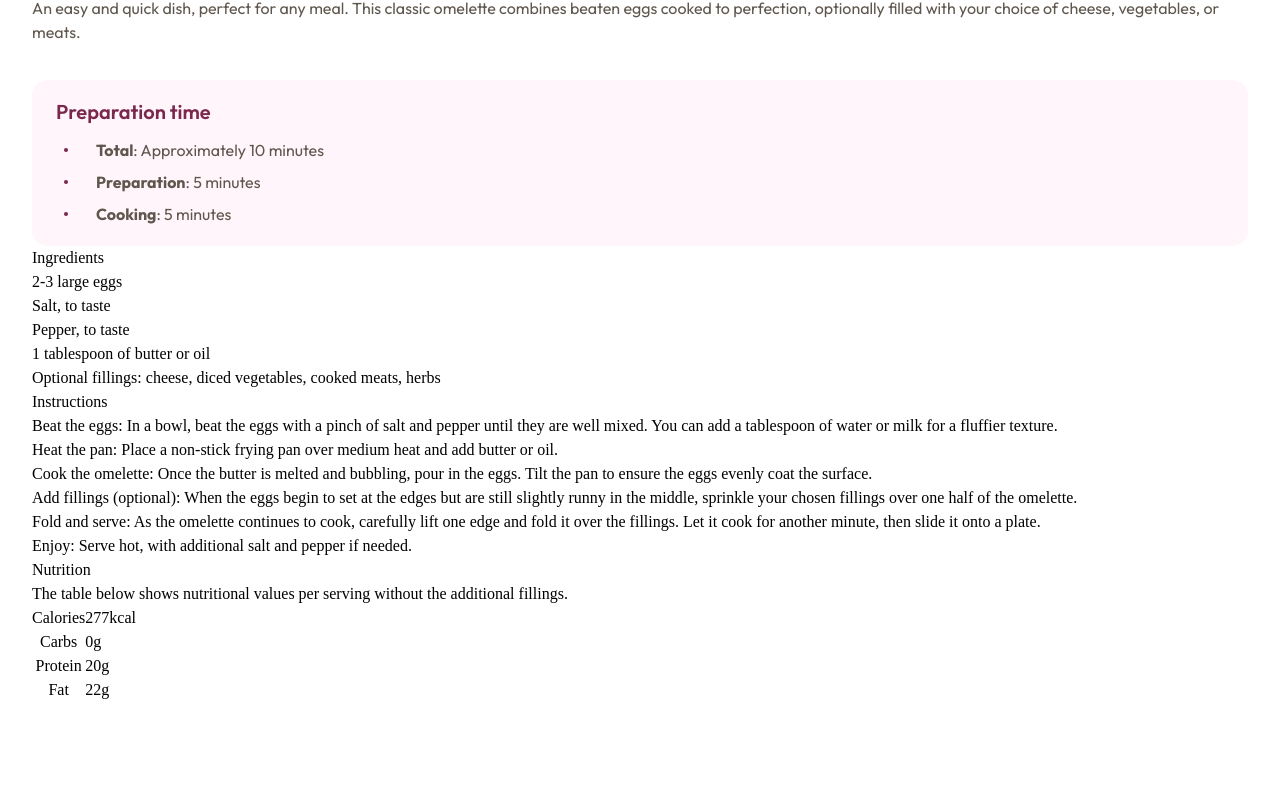
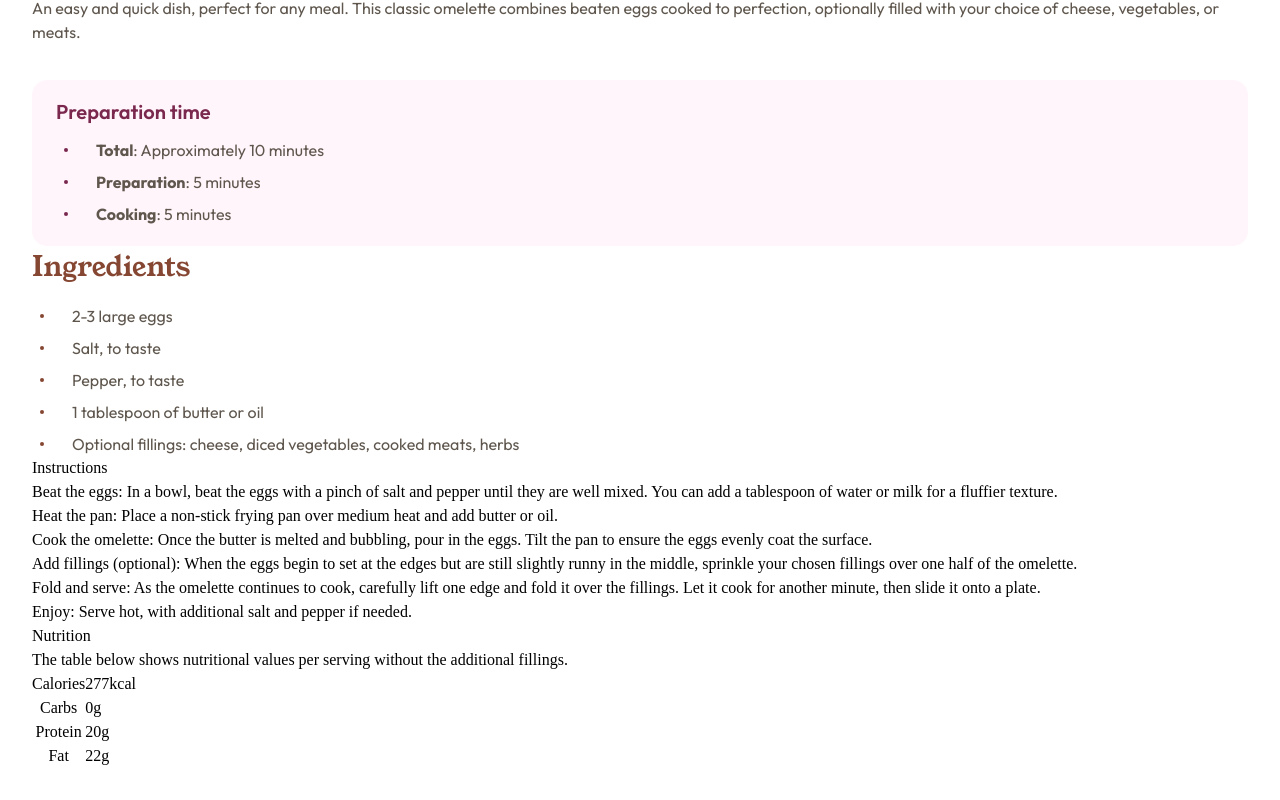
Before and after one commit to VenusY/frontend-mentor-recipe-page, a React app: page / in a window 1280 px wide. Shown: the part 681-1481 px from the top of the page. Before the commit the page ends 1415 px from the top, so only its background shows below. Built offline with nearby package versions, Linux system fonts and the light colour scheme.

Commit message:
Style ingredients section

```diff
--- a/src/components/Ingredients.jsx
+++ b/src/components/Ingredients.jsx
@@ -1,30 +1,38 @@
+import '../styles/scss/Ingredients.scss';
+
 export default function Ingredients() {
   return (
-    <section className='ingredients'>
-      <h2 className='card__heading'>Ingredients</h2>
+    <section className='ingredients card__section'>
+      <h2 className='card__heading heading'>Ingredients</h2>
 
       <ul className='ingredients__list'>
         <li className='ingredients__list-item'>
           <div className='ingredients__list-marker'></div>
-          <span className='ingredients__ingredient'>2-3 large eggs</span>
+          <span className='ingredients__ingredient paragraph'>
+            2-3 large eggs
+          </span>
         </li>
         <li className='ingredients__list-item'>
           <div className='ingredients__list-marker'></div>
-          <span className='ingredients__ingredient'>Salt, to taste</span>
+          <span className='ingredients__ingredient paragraph'>
+            Salt, to taste
+          </span>
         </li>
         <li className='ingredients__list-item'>
           <div className='ingredients__list-marker'></div>
-          <span className='ingredients__ingredient'>Pepper, to taste</span>
+          <span className='ingredients__ingredient paragraph'>
+            Pepper, to taste
+          </span>
         </li>
         <li className='ingredients__list-item'>
           <div className='ingredients__list-marker'></div>
-          <span className='ingredients__ingredient'>
+          <span className='ingredients__ingredient paragraph'>
             1 tablespoon of butter or oil
           </span>
         </li>
         <li className='ingredients__list-item'>
           <div className='ingredients__list-marker'></div>
-          <span className='ingredients__ingredient'>
+          <span className='ingredients__ingredient paragraph'>
             Optional fillings: cheese, diced vegetables, cooked meats, herbs
           </span>
         </li>
--- /dev/null
+++ b/src/styles/scss/Ingredients.scss
@@ -0,0 +1,22 @@
+@use './util' as u;
+
+.ingredients {
+  &__list-item {
+    display: flex;
+    align-items: center;
+    gap: 28px;
+
+    &:not(:last-child) {
+      margin-bottom: u.rem(8);
+    }
+  }
+
+  &__list-marker {
+    flex-shrink: 0;
+    width: 4px;
+    height: 4px;
+    margin-left: 8px;
+    background: var(--brown);
+    border-radius: 50%;
+  }
+}
```
